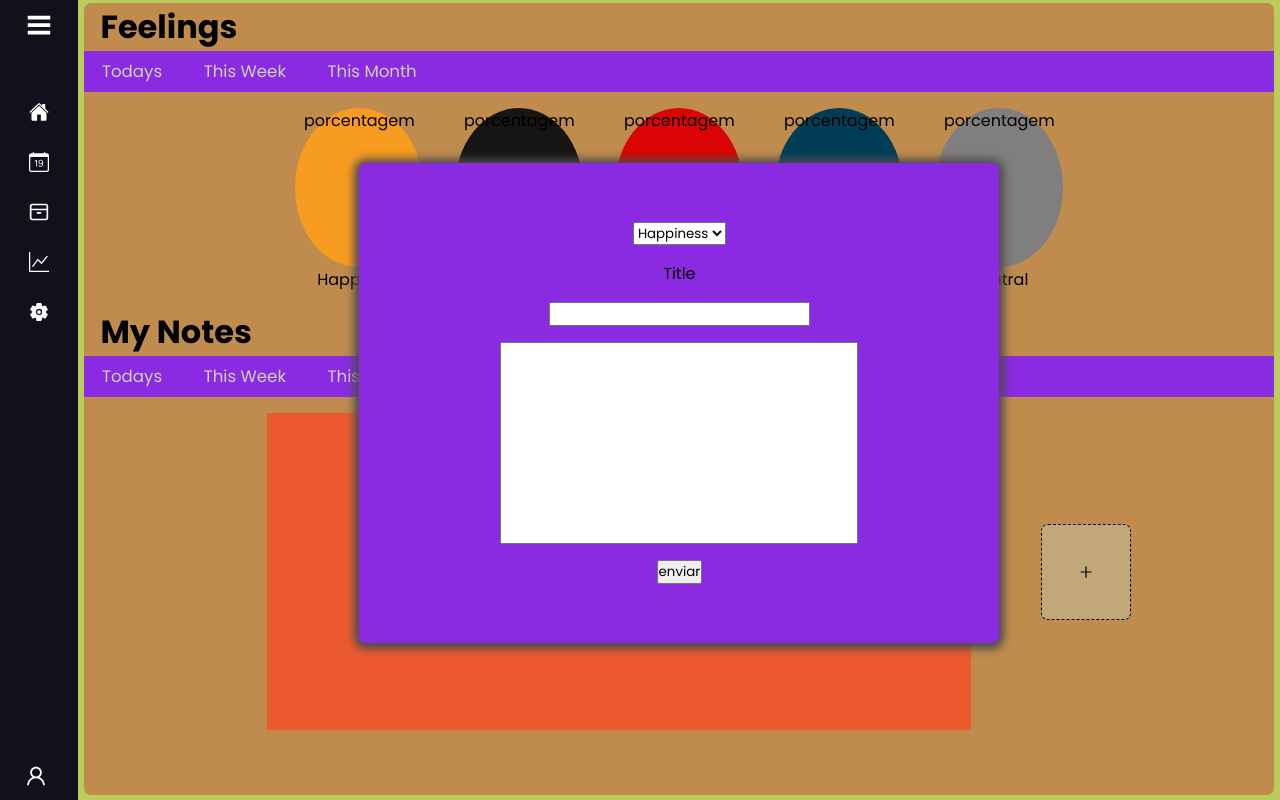
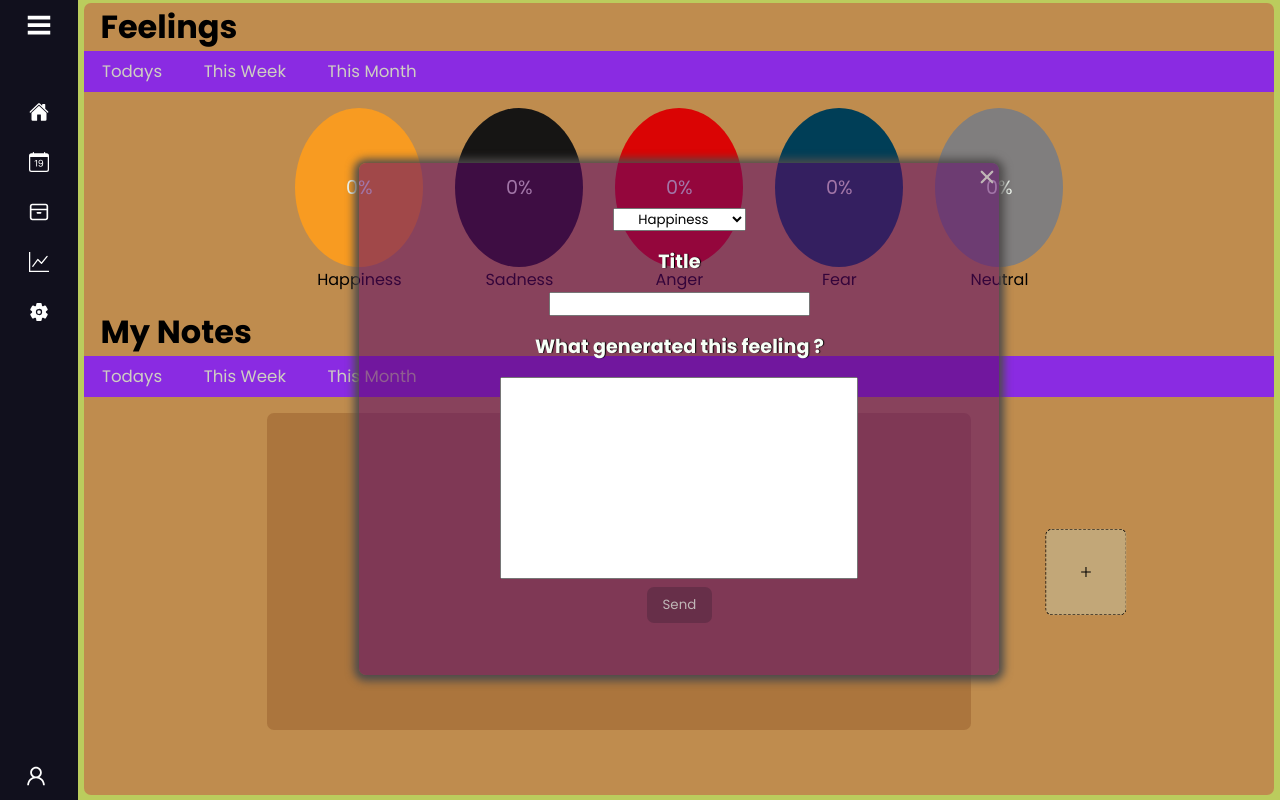
Before and after one commit to BrunoFay/Feelings-Diary, a React (Create React App) app: page / in a window 1280 px wide. Both pictures are taken after a click on the element 1085 px from the left and 571 px from the top of the page. Built offline with nearby package versions, Linux system fonts and the light colour scheme.

Commit message:
implemented card logical

```diff
--- a/package.json
+++ b/package.json
@@ -11,6 +11,7 @@
     "react-icons": "^4.3.1",
     "react-router-dom": "^6.2.2",
     "react-scripts": "5.0.0",
+    "uuid": "^8.3.2",
     "web-vitals": "^2.1.4"
   },
   "scripts": {
--- a/src/App.css
+++ b/src/App.css
@@ -4,6 +4,7 @@
   --bgcolorNeu: #807e7e;
   --bgcolorAng:#da0404;
   --bgcolorFer :#003e57;
+  --colorTitleAndPorcentage:#f7fff7
 }
 textarea {
   resize: none;
@@ -22,7 +23,6 @@ textarea {
 }
 
 .main-container .main-content{
-  height: 60000px;
   display: flex;
   align-items: center;
 }
--- a/src/components/home/FeelingContainer.jsx
+++ b/src/components/home/FeelingContainer.jsx
@@ -1,12 +1,16 @@
-import React from 'react'
+import React, { useContext } from 'react'
+import postContext from '../../context/postsContext';
 
-export default function FeelingContainer({title}) {
+export default function FeelingContainer({ title }) {
+  const { percentageArray, calculatePercentage } = useContext(postContext)
   return (
-  <div className='div-feeling'>
-    <div className={`${title}-container`}>
-    <span>porcentagem</span>
-    </div>
-    <span>{title}</span>
-  </div>
+    <>
+      <div className='div-feeling'>
+        <div className={`${title}-container`}>
+          <span>{`${calculatePercentage(percentageArray,title)}%`}</span>
+        </div>
+        <span>{title}</span>
+      </div>
+    </>
   )
 }
--- a/src/components/home/FormNotes.jsx
+++ b/src/components/home/FormNotes.jsx
@@ -1,38 +1,63 @@
-import React, { useContext, useState } from 'react'
+import React, { useContext, useEffect, useState } from 'react'
 import postContext from '../../context/postsContext'
+import { IoClose } from 'react-icons/io5';
+import { v4 as uuidv4 } from 'uuid';
 
 const INITIAL_STATE = {
+  id: uuidv4(),
   title: '',
   description: '',
   date: new Date(),
   feeling: 'Happiness',
 }
-export default function FormNotes({feelings}) {
+export default function FormNotes({ feelings, closeFormFunc }) {
   const { notes, setNotes } = useContext(postContext)
   const [note, setNote] = useState(INITIAL_STATE)
+  const [disableBtn, setdisableBtn] = useState(true)
+
+    useEffect(() => {
+      if (note.title !== '' || note.description !== '') {
+        setdisableBtn(false)
+      } else {
+        setdisableBtn(true)
+      }
+    }, [note.title, note.description])
+
   const handleChange = ({ target: { name, value } }) => {
     setNote({ ...note, date: new Date(), [name]: value })
+
   }
   const handleClick = (e) => {
+
     e.preventDefault()
     setNotes([...notes, note])
-    setNote(INITIAL_STATE)
+    setNote({...INITIAL_STATE,id: uuidv4()})
   }
   return (
     <div className="formNote-container">
       <form>
-        <select onChange={handleChange} name="feeling" id="">
-          {feelings.map(({ title }) => (<option key={title} value={title}>{title}</option>))}
+        <div className='closeForm-btn' onClick={closeFormFunc}>
+          <IoClose />
+        </div>
+        <select onChange={handleChange} name="feeling" id="fellings">
+          {feelings.map(({ title, id }) => (<option key={id} value={title}>{title}</option>))}
         </select>
-        <span>Title</span>
-        <input onChange={handleChange} value={note.title} type="text" name='title' />
+        <span> Title</span>
+        <input
+          onChange={handleChange}
+          value={note.title}
+          type="text"
+          name='title'
+          maxLength="34" />
+        <span> What generated this feeling ?</span>
+
         <textarea
           onChange={handleChange}
           name="description"
           value={note.description}
           cols="30"
           rows="10" />
-        <button onClick={handleClick}>enviar</button>
+        <button onClick={handleClick} disabled={disableBtn}>Send</button>
       </form>
     </div>
   )
--- a/src/components/home/MainHome.jsx
+++ b/src/components/home/MainHome.jsx
@@ -1,4 +1,4 @@
-import React, { useState } from 'react'
+import React, { useContext, useState } from 'react'
 import './mainHome.css'
 import DaysWeekMonthComponent from './DaysWeekMonthComponent'
 import FormNotes from './FormNotes'
@@ -7,26 +7,17 @@ import FeelingContainer from './FeelingContainer';
 import Carousel from './Carousel';
 
 
-const ARRAY_FEELINGS = [{ title: 'Happiness', icon: '😀' }, { title: 'Sadness', icon: '😢' },
-{ title: 'Anger', icon: '😡' }, { title: 'Fear', icon: '😱' }, { title: 'Neutral', icon: '😐' }]
+const ARRAY_FEELINGS = [{ title: 'Happiness' }, { title: 'Sadness' },
+{ title: 'Anger' }, { title: 'Fear' }, { title: 'Neutral' }]
 
 
 export default function MainHome() {
-
   const [visibleForm, setVisibleForm] = useState(false)
-
-
+  const [editedNote, setEditedNote] = useState(false)
   const handleClick = () => {
     setVisibleForm(!visibleForm)
   };
 
-  const array = [1, 1, 2]
-  const calculatePercentage = (array, item) => {
-    const total = array.length
-    const percentage = (array.filter(i => i === item).length / total) * 100
-    return percentage
-  }
-  console.log(Math.round(calculatePercentage(array, 2)));
 
   return (
     <div className='home-container'>
@@ -34,12 +25,16 @@ export default function MainHome() {
       <DaysWeekMonthComponent />
       <section className='feelings-container'>
         {ARRAY_FEELINGS
-          .map(({ title }) => (<FeelingContainer key={title} title={title} />))}
+          .map(({ title }) => (
+            <FeelingContainer key={title} title={title} />)
+          )}
       </section>
       <h1>My Notes</h1>
       <DaysWeekMonthComponent />
       <section className='notes-container'>
-        {visibleForm ? <FormNotes feelings={ARRAY_FEELINGS} /> : null}
+        {visibleForm ? (
+          <FormNotes feelings={ARRAY_FEELINGS} closeFormFunc={handleClick} />
+        ) : null}
         <Carousel />
         <div className='new-post' onClick={handleClick}>
           <AiOutlinePlus />
--- a/src/components/home/NoteContainer.jsx
+++ b/src/components/home/NoteContainer.jsx
@@ -5,12 +5,14 @@ export default function NoteContainer({ note }) {
   const day = new Date(note.date).getDate()
   const month = new Date(note.date).toLocaleString('default', { month: 'long' })
   return (
-    <div className='carousel-item'>
-      <h1>{note.title}</h1>
-      <p>{note.feeling}</p>
-      <hr />
+    <div className={`carousel-item ${note.feeling}-container `}>
+      <h3>{note.title}</h3>
+      <div>
+        <span>{note.feeling}</span>
+        <hr />
+      </div>
       <p>{note.description}</p>
-      <p>{month}/{day}</p>
+      <span>{month} {day}</span>
     </div>
   )
 }
--- a/src/components/home/mainHome.css
+++ b/src/components/home/mainHome.css
@@ -52,6 +52,20 @@
   border-radius: 50%;
 }
 
+.progressbar-wrapper {
+  position: relative;
+  z-index: 1;
+}
+
+.progressbar {
+  position: absolute;
+  top: 0;
+  bottom: 0;
+  left: 0;
+  background-color: #1f5f22;
+  z-index: -1;
+}
+
 .carousel {
   cursor: grab;
   min-width: 55vw;
@@ -61,24 +75,60 @@
   align-items: center;
   gap: 1em;
   overflow: hidden;
+  border-radius: 7px;
   white-space: wrap;
-  background-color: rgba(243, 85, 46, 0.911);
+  background-color: rgba(109, 52, 14, 0.253);
+
 }
 
 .carousel-item:nth-child(1) {
   margin-left: 1em;
 }
+
 .carousel-item:nth-last-child(1) {
   margin-right: 1em;
 }
+
 .carousel-item {
+  display: flex;
+  flex-direction: column;
   min-width: 13em;
   max-width: 15em;
+  height: 16em;
+  word-wrap: break-word;
+  border-radius: 7px;
+  justify-content: space-between;
+}
+
+.carousel-item h3 {
+  padding: 0 0.5rem;
+  color: var(--colorTitleAndPorcentage);
+}
+
+.carousel-item p {
+  height: 22vh;
+  background-color: rgba(241, 239, 231, 0.39);
+  font-size: 1.5vw;
+  color: rgba(19, 19, 17, 0.986);
   overflow: hidden;
-  height: 15em;
-  background-color: coral;
-  word-wrap: break-word;
-  text-overflow: clip;
+  font-size: smaller;
+  padding: 0 1em;
+}
+
+.carousel-item span:nth-child(1) {
+  font-style: italic;
+  color: rgb(179, 176, 164);
+  text-shadow: 1px 0px 1px black;
+  font-weight: bolder;
+}
+
+.carousel-item span:nth-last-child(1) {
+  text-align: right;
+  font-size: smaller;
+  padding-right: 1rem;
+  color: var(--colorTitleAndPorcentage);
+  text-shadow: 1px 0px 1px black;
+
 }
 
 .new-post {
@@ -94,20 +144,51 @@
   justify-content: center;
   position: relative;
   left: 3vw;
+  transform: scale(0.9)
+}
+ #fellings{
+   margin-top: 1rem;
+  width:10em;
+  text-align:center;
+}
+.new-post:hover {
+  transform: scale(1);
+  font-size: x-large;
 }
 
 .formNote-container {
   position: absolute;
   width: 50vw;
-  height: 60vh;
+  height: 64vh;
   display: flex;
   flex-direction: column;
-  background-color: blueviolet;
-  justify-content: center;
+  background-color: rgba(94, 8, 105, 0.555);
+  justify-content: space-evenly;
   align-items: center;
   top: 20vh;
   box-shadow: 0px 1px 8px 5px rgb(77, 75, 75);
   border-radius: 7px;
+}
+.formNote-container span{
+  color: var(--colorTitleAndPorcentage);
+  font-size: 1.5vw;
+  font-weight: bolder;
+  text-shadow: 1px 0px 1px black;
+}
+.formNote-container button {
+  background-color: #11101d;
+  color: rgb(192, 183, 183);
+  border: none;
+  border-radius: 7px;
+  padding: 0.5rem 1rem;
+  margin-bottom: 1rem;
+  cursor: pointer;
+  transition: all ease-in 150ms;
+  position: relative;
+  bottom: 0.5rem;
+}
+.formNote-container button:disabled{
+  background-color: #11101d36;
 
 }
 
@@ -118,7 +199,17 @@
   align-items: center;
   gap: 1rem;
 }
-
+.closeForm-btn{
+  position: absolute;
+  top: 0;
+  right: 0;
+  background-color: transparent;
+  border: none;
+  cursor: pointer;
+  font-size: 1.5rem;
+  color: rgb(192, 183, 183);
+  transition: all ease-in 150ms;
+}
 .Happiness-container {
   background-color: var(--bgcolorHap);
 }
@@ -147,8 +238,13 @@
   text-align: center;
 }
 
-.carousel-item p{
+.div-feeling div {
+  display: flex;
+  justify-content: center;
+}
+
+.div-feeling div>span {
+  align-self: center;
+  color: var(--colorTitleAndPorcentage);
   font-size: 1.5vw;
-  color: rgb(207, 207, 194);
-
 }
--- a/src/context/PostContextProvider.js
+++ b/src/context/PostContextProvider.js
@@ -1,12 +1,23 @@
 import postContext from "./postsContext";
 import React, { useState } from 'react'
 
+const MAX_PORCENTAGE = 100;
+const MIN_PORCENTAGE = 0;
 export default function PostContextProvider({ children }) {
   const [notes, setNotes] = useState([])
 
+  const percentageArray = notes.map(({ feeling }) => feeling)
+  const calculatePercentage = (array, item) => {
+    const total = array.length
+    const percentage = (array.filter(i => i === item).length / total) * MAX_PORCENTAGE
+    const roundedPercentage = Math.round(percentage)
+    return roundedPercentage || MIN_PORCENTAGE
+  }
   const contextValue = {
     notes,
     setNotes,
+    percentageArray,
+    calculatePercentage
   }
   return (
     <postContext.Provider value={contextValue}>
```
Also changed, not shown: 1 other file (tests, documents, lock files or other folders).
